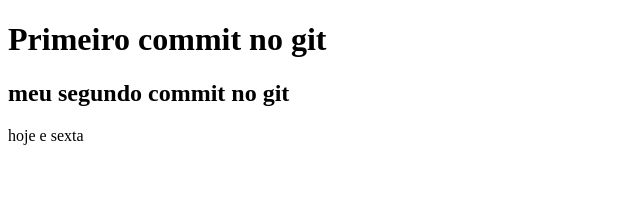
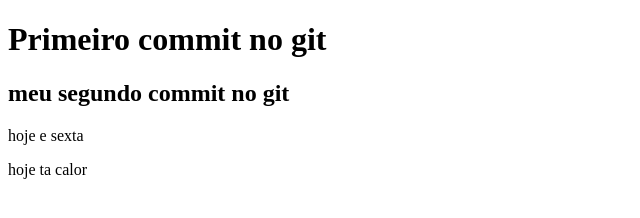
Before and after one commit to ramos5209/AulaEngSoft, a plain HTML site: page index.html in a window 1280 px wide. Shown: the full height of the page, 0-640 px from the left. Drawn offline with Linux system fonts and the light colour scheme.

Commit message:
segundo commit

```diff
--- a/index.html
+++ b/index.html
@@ -9,5 +9,6 @@
     <h1>Primeiro commit no git</h1>
     <h2>meu segundo commit no git </h2>
     <p>hoje e sexta</p>
+    <p>hoje ta calor</p>
 </body>
 </html>
```
